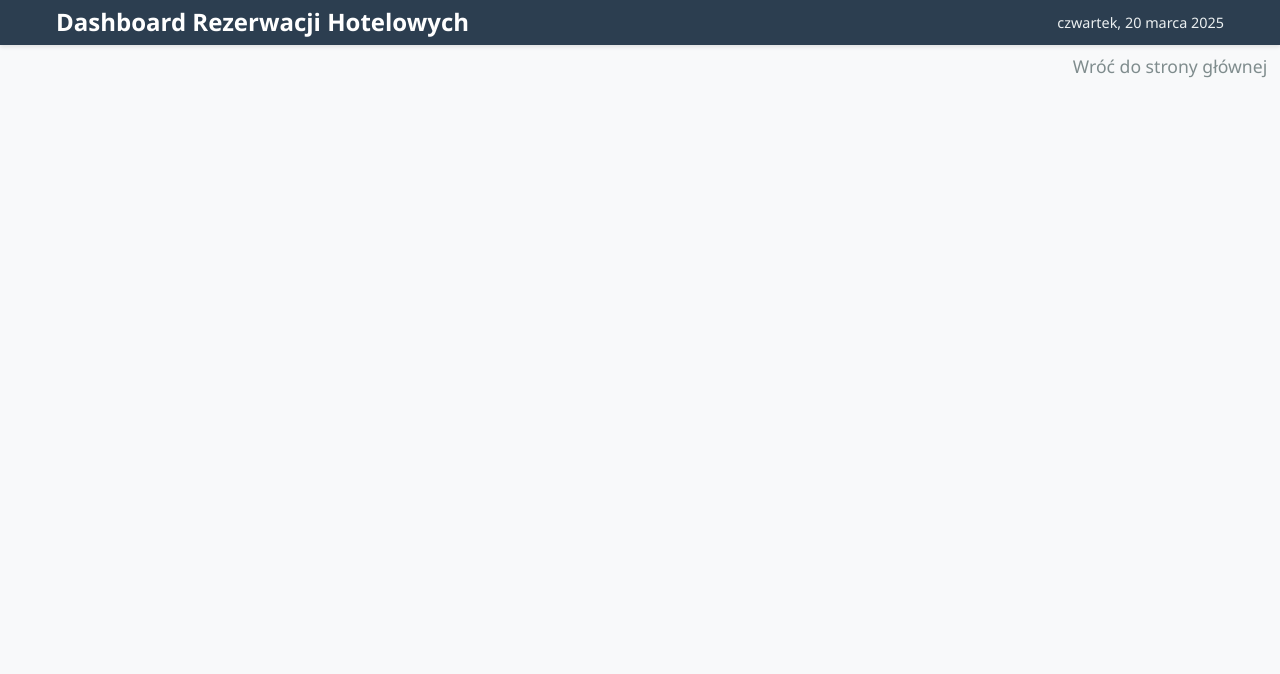
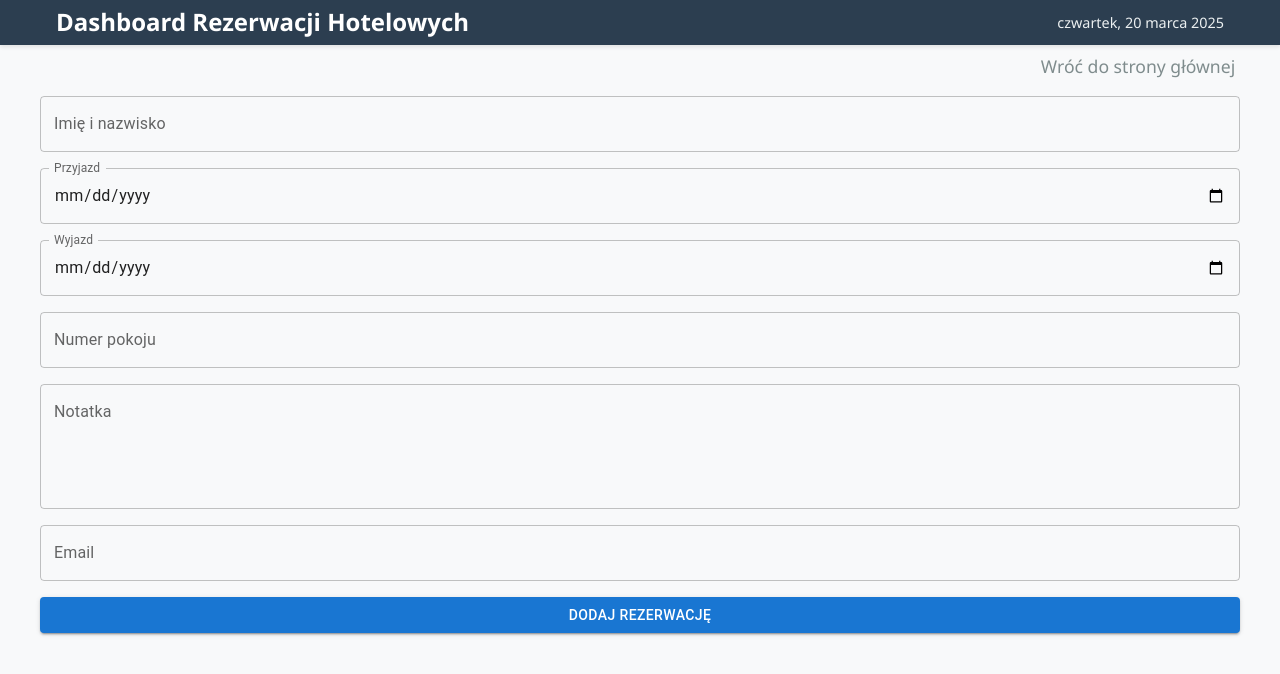
Before and after one commit to Viniski/reservations-dashboard, a React (Vite) app: page /add in a window 1280 px wide. Shown: the top 674 px of the page. Built offline with nearby package versions, Linux system fonts and the light colour scheme.

Commit message:
Add edit and create reservation features

```diff
--- a/src/App.tsx
+++ b/src/App.tsx
@@ -3,19 +3,17 @@ import { Navigate, Route, Routes } from "react-router-dom";
 import Header from "./components/Header/Header";
 import Dashboard from "./pages/dashboard/Dashboard";
 import Create from "./pages/create/Create";
+import Edit from "./pages/edit/Edit";
 
 function App() {
   return (
     <div className="app-container">
       <Header />
       <main className="main-content">
-        <div
-          className="flex min-h-full w-full flex-col gap-6 bg-cover bg-fixed bg-no-repeat p-6"
-          style={{ backgroundImage: "var(--bg-public)" }}
-        ></div>
         <Routes>
           <Route element={<Dashboard />} path="/" />
           <Route element={<Create />} path="/add" />
+          <Route element={<Edit />} path="/edit/:id" />
           <Route element={<Navigate replace to="/" />} path="*" />
         </Routes>
       </main>
--- /dev/null
+++ b/src/components/ReservationForm/ReservationForm.tsx
@@ -0,0 +1,197 @@
+import { useForm, Controller } from "react-hook-form";
+import { TextField, Button } from "@mui/material";
+import { Reservation } from "../../types/reservation";
+import { useMutation, useQueryClient } from "@tanstack/react-query";
+import { useNavigate } from "react-router-dom";
+import { useSnackbar } from "notistack";
+import QueryKey from "../../enums/query-key";
+import supabase from "../../api/supabase-client";
+import { formatDate } from "../../utils/dateFormatters";
+
+const ReservationForm = ({
+  defaultValue,
+  type,
+}: {
+  defaultValue?: Reservation;
+  type: "edit" | "create";
+}) => {
+  const queryClient = useQueryClient();
+  const { enqueueSnackbar } = useSnackbar();
+  const navigate = useNavigate();
+
+  const form = useForm({
+    defaultValues: {
+      guestName: defaultValue?.guestName || "",
+      checkInDate: defaultValue?.checkInDate || "",
+      checkOutDate: defaultValue?.checkOutDate || "",
+      roomNumber: defaultValue?.roomNumber || "",
+      notes: defaultValue?.notes || "",
+      email: defaultValue?.email || "",
+    },
+  });
+
+  const editReservation = async (
+    formData: Omit<Reservation, "id" | "status">
+  ) => {
+    const { data } = await supabase
+      .from("reservations")
+      .update({ ...formData, status: defaultValue?.status })
+      .eq("id", defaultValue?.id);
+
+    return data;
+  };
+
+  const createReservation = async (
+    formData: Omit<Reservation, "id" | "status">
+  ) => {
+    const status =
+      formatDate("today") === formatDate(formData.checkInDate)
+        ? "Due In"
+        : "Reserved";
+
+    const { data } = await supabase
+      .from("reservations")
+      .insert([{ ...formData, status }])
+      .single();
+
+    return data;
+  };
+
+  const reservationFormMutation = useMutation({
+    mutationFn: type === "create" ? createReservation : editReservation,
+    onSuccess: () => {
+      queryClient.invalidateQueries({ queryKey: [QueryKey.RESERVATIONS] });
+      enqueueSnackbar(
+        `Rezerwacja została ${type === "create" ? "dodana" : "edytowana"}!`,
+        { variant: "success" }
+      );
+      navigate("/");
+    },
+    onError: () => {
+      enqueueSnackbar(
+        `${
+          type === "create" ? "Dodanie" : "Edytowanie"
+        } rezerwacji nie powiodło się.`,
+        {
+          variant: "error",
+        }
+      );
+    },
+  });
+
+  return (
+    <form
+      className="container-form"
+      onSubmit={form.handleSubmit((data) =>
+        reservationFormMutation.mutate(data)
+      )}
+    >
+      <Controller
+        name="guestName"
+        control={form.control}
+        rules={{ required: "Imię i nazwisko jest wymagane" }}
+        render={({ field, fieldState }) => (
+          <TextField
+            {...field}
+            label="Imię i nazwisko"
+            error={!!fieldState.error}
+            helperText={fieldState.error?.message}
+          />
+        )}
+      />
+      {type === "create" && (
+        <>
+          <Controller
+            name="checkInDate"
+            control={form.control}
+            rules={{
+              required: "Data przyjazdu jest wymagana",
+              validate: (value) => {
+                return new Date(value) <
+                  new Date(form.getValues("checkOutDate"))
+                  ? true
+                  : "Data przyjazdu musi być wcześniejsza niż data wyjazdu";
+              },
+            }}
+            render={({ field, fieldState }) => (
+              <TextField
+                {...field}
+                label="Przyjazd"
+                type="date"
+                error={!!fieldState.error}
+                helperText={fieldState.error?.message}
+                slotProps={{
+                  htmlInput: { min: new Date().toISOString().split("T")[0] },
+                  inputLabel: { shrink: true }
+                }}
+              />
+            )}
+          />
+
+          <Controller
+            name="checkOutDate"
+            control={form.control}
+            rules={{
+              required: "Data wyjazdu jest wymagana",
+              validate: (value) => {
+                return new Date(value) > new Date(form.getValues("checkInDate"))
+                  ? true
+                  : "Data wyjazdu musi być późniejsza niż data przyjazdu";
+              },
+            }}
+            render={({ field, fieldState }) => (
+              <TextField
+                {...field}
+                label="Wyjazd"
+                type="date"
+                error={!!fieldState.error}
+                helperText={fieldState.error?.message}
+                slotProps={{
+                  htmlInput: { min: new Date().toISOString().split("T")[0] },
+                  inputLabel: { shrink: true },
+                }}
+              />
+            )}
+          />
+          <Controller
+            name="roomNumber"
+            control={form.control}
+            render={({ field }) => (
+              <TextField {...field} label="Numer pokoju" />
+            )}
+          />
+        </>
+      )}
+      <Controller
+        name="notes"
+        control={form.control}
+        render={({ field }) => (
+          <TextField {...field} label="Notatka" multiline rows={4} />
+        )}
+      />
+      <Controller
+        name="email"
+        control={form.control}
+        rules={{
+          pattern: {
+            value: /^[^\s@]+@[^\s@]+\.[^\s@]+$/,
+            message: "Nieprawidłowy adres email",
+          },
+        }}
+        render={({ field, fieldState }) => (
+          <TextField
+            {...field}
+            label="Email"
+            error={!!fieldState.error}
+            helperText={fieldState.error?.message}
+          />
+        )}
+      />
+      <Button type="submit" variant="contained" color="primary">
+        {type === "create" ? "Dodaj rezerwację" : "Zapisz zmiany"}
+      </Button>
+    </form>
+  );
+};
+
+export default ReservationForm;
--- a/src/components/ReservationsDashboard/ReservationCard/ReservationCard.tsx
+++ b/src/components/ReservationsDashboard/ReservationCard/ReservationCard.tsx
@@ -10,6 +10,7 @@ import { useMutation, useQueryClient } from "@tanstack/react-query";
 import QueryKey from "../../../enums/query-key";
 import { useSnackbar } from "notistack";
 import DashboardChangeStatusDialog from "./DashboardChangeStatusDialog";
+import { useNavigate } from "react-router-dom";
 
 interface ReservationCardProps {
   reservation: Reservation;
@@ -20,6 +21,7 @@ const ReservationCard: React.FC<ReservationCardProps> = ({
   reservation,
   statusColor,
 }) => {
+  const navigate = useNavigate();
   const queryClient = useQueryClient();
   const { anchorEl, onToggle } = useAnchorElement();
   const { enqueueSnackbar } = useSnackbar();
@@ -34,12 +36,10 @@ const ReservationCard: React.FC<ReservationCardProps> = ({
 
   const deleteReservationMutation = useMutation({
     mutationFn: async () => {
-      const { data } = await supabase
+      await supabase
         .from("reservations")
         .delete()
         .eq("id", reservation.id);
-
-      return data;
     },
     onSuccess: () => {
       queryClient.invalidateQueries({ queryKey: [QueryKey.RESERVATIONS] });
@@ -122,6 +122,12 @@ const ReservationCard: React.FC<ReservationCardProps> = ({
                     Zmień status
                   </MenuItem>
                 )}
+              {(reservation.status === "Due In" ||
+                reservation.status === "Reserved") && (
+                <MenuItem onClick={() => navigate(`/edit/${reservation.id}`)}>
+                  Edytuj rezerwawcję
+                </MenuItem>
+              )}
             </Menu>
           </div>
 
--- a/src/pages/create/Create.tsx
+++ b/src/pages/create/Create.tsx
@@ -1,13 +1,15 @@
 import { useNavigate } from "react-router-dom";
+import ReservationForm from "../../components/ReservationForm/ReservationForm";
 
 const Create = () => {
   const navigate = useNavigate();
 
   return (
-    <div className="action-button">
+    <div className="container-column">
       <button className="btn-action" onClick={() => navigate("/")}>
         Wróć do strony głównej
       </button>
+      <ReservationForm type="create" />
     </div>
   );
 };
--- a/src/pages/dashboard/Dashboard.css
+++ b/src/pages/dashboard/Dashboard.css
@@ -1,5 +1,18 @@
 .action-button {
   display: flex;
+}
+
+.container-column {
+  display: flex;
+  flex-direction: column;
+  padding: 0 32px;
+  gap: 16px;
+}
+
+.container-form {
+  display: flex;
+  flex-direction: column;
+  gap: 16px;
 }
 
 .btn-action {
--- /dev/null
+++ b/src/pages/edit/Edit.tsx
@@ -0,0 +1,44 @@
+import { useNavigate, useParams } from "react-router-dom";
+import ReservationForm from "../../components/ReservationForm/ReservationForm";
+import { useQuery } from "@tanstack/react-query";
+import QueryKey from "../../enums/query-key";
+import supabase from "../../api/supabase-client";
+
+const Edit = () => {
+  const navigate = useNavigate();
+  const { id } = useParams() as { id: string };
+
+  const fetchReservations = async () => {
+    const { data } = await supabase
+      .from("reservations")
+      .select("*")
+      .eq("id", id)
+      .single();
+
+    return data;
+  };
+
+  const useReservationQuery = () =>
+    useQuery({
+      queryKey: [QueryKey.RESERVATIONS, id],
+      queryFn: fetchReservations,
+      staleTime: Infinity,
+    });
+
+  const reservationQuery = useReservationQuery();
+
+  return (
+    <div className="container-column">
+        <button className="btn-action" onClick={() => navigate("/")}>
+        Wróć do strony głównej
+      </button>
+      {reservationQuery.isLoading ? (
+        <div className="loading">Ładowanie danych rezerwacji...</div>
+      ) : (
+        <ReservationForm type="edit" defaultValue={reservationQuery.data} />
+      )}
+    </div>
+  );
+};
+
+export default Edit;
--- a/src/utils/dateFormatters.ts
+++ b/src/utils/dateFormatters.ts
@@ -1,5 +1,5 @@
 export const formatDate = (dateString: string): string => {
-  const date = new Date(dateString);
+  const date = dateString === 'today' ? new Date() : new Date(dateString);
   return date.toLocaleDateString('pl-PL', {
     day: '2-digit',
     month: '2-digit',
```
